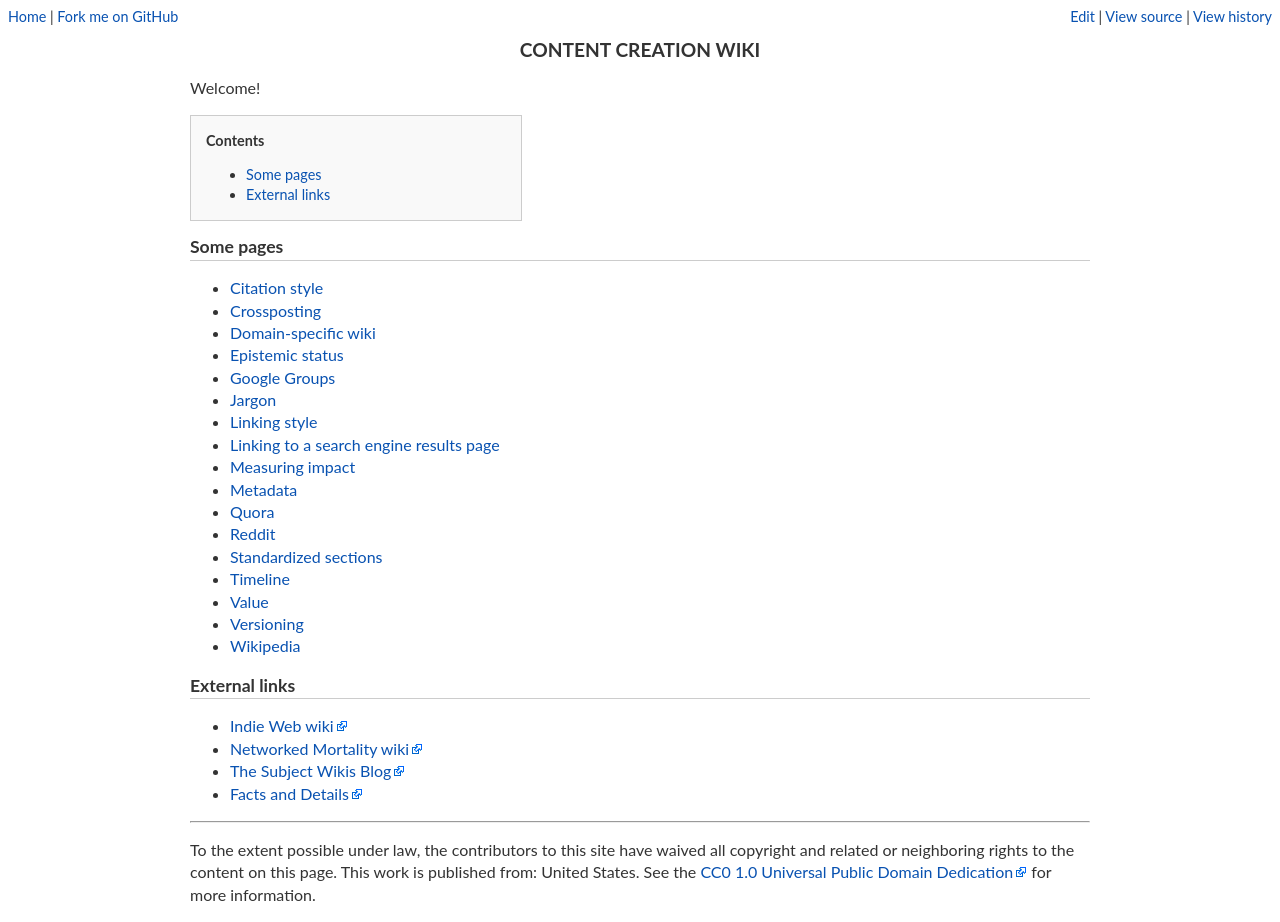
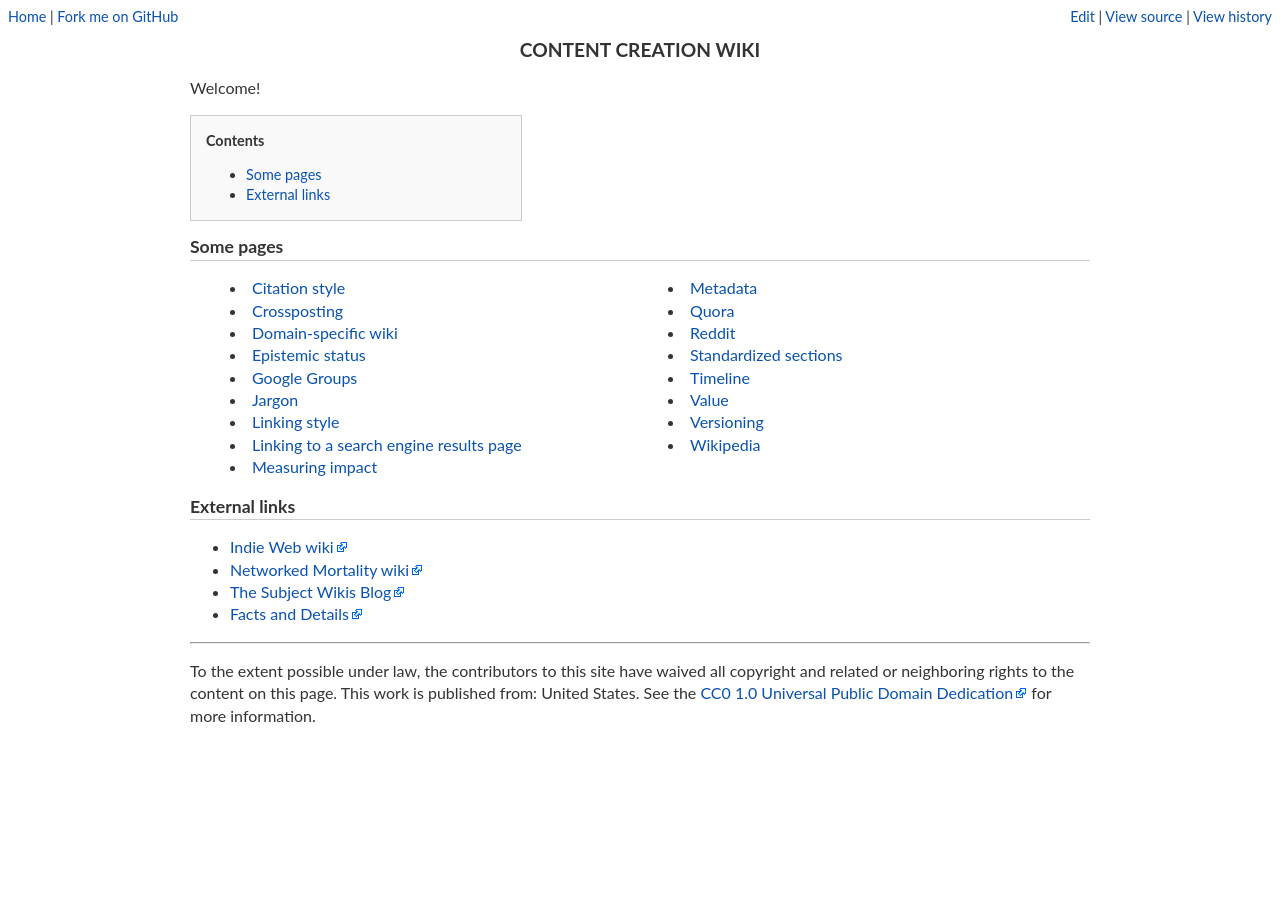
Before and after one commit to riceissa/contentcreation, a Jekyll site: the page built from index.md, in a window 1280 px wide. Built offline with Jekyll 4.4.1, drawn with Linux system fonts in a browser that asks for light colours; after the commit the page ends 900 px from its top, so only the background shows below that.

Commit message:
Make list two columns

```diff
--- a/_includes/default.css
+++ b/_includes/default.css
@@ -85,3 +85,12 @@ table td {
 }
 
 tbody tr { border-bottom: 1px dotted #ccc; }
+
+@media (min-width: 600px) {
+  ul.twocolumns {
+    columns: 2;
+    -webkit-columns: 2;
+    -moz-columns: 2;
+    list-style-position: inside;
+  }
+}
--- a/index.md
+++ b/index.md
@@ -8,7 +8,7 @@ Welcome!
 
 ## Some pages
 
-<ul>
+<ul class="twocolumns">
 {% for p in site.pages %}
   {% if p.title != blank and p.url != "/" and p.url != "/assets/css/style.css" %}
 <li><a href="{{ p.url }}">{{ p.title }}</a></li>
```
